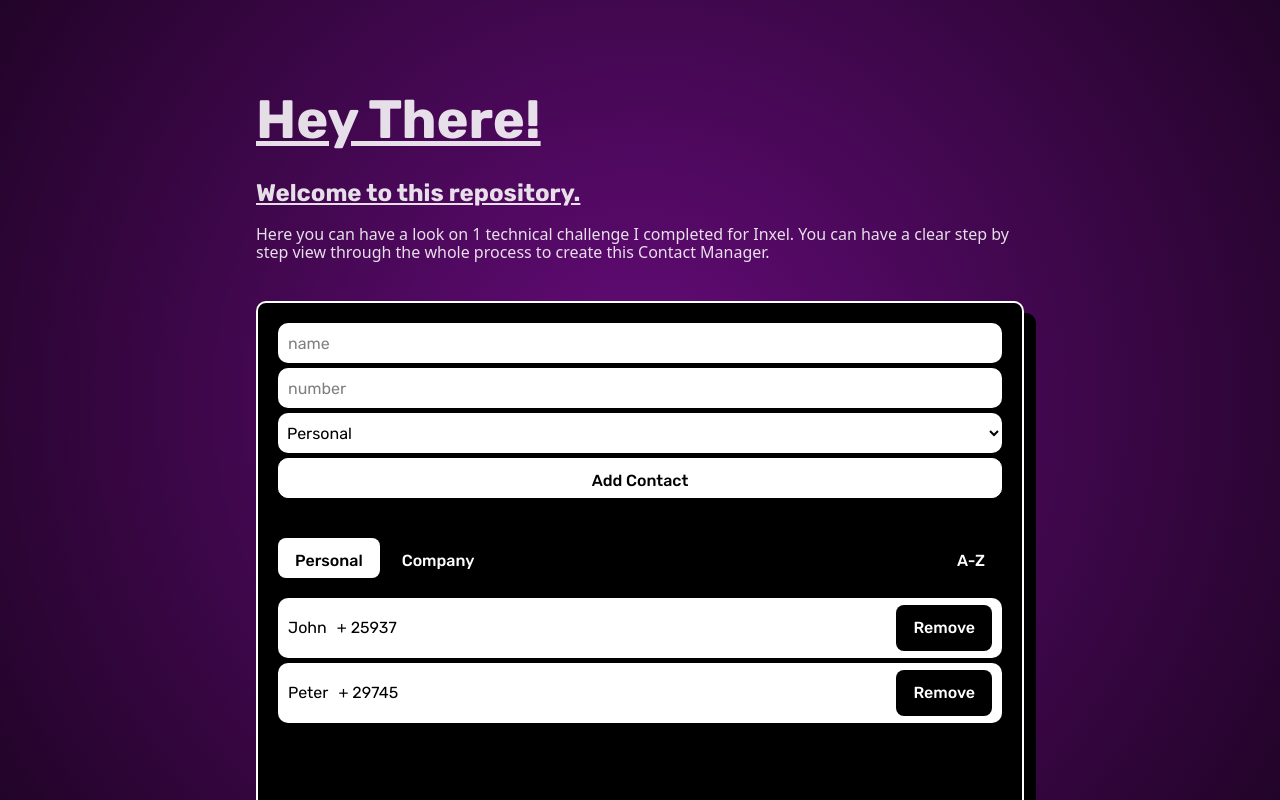
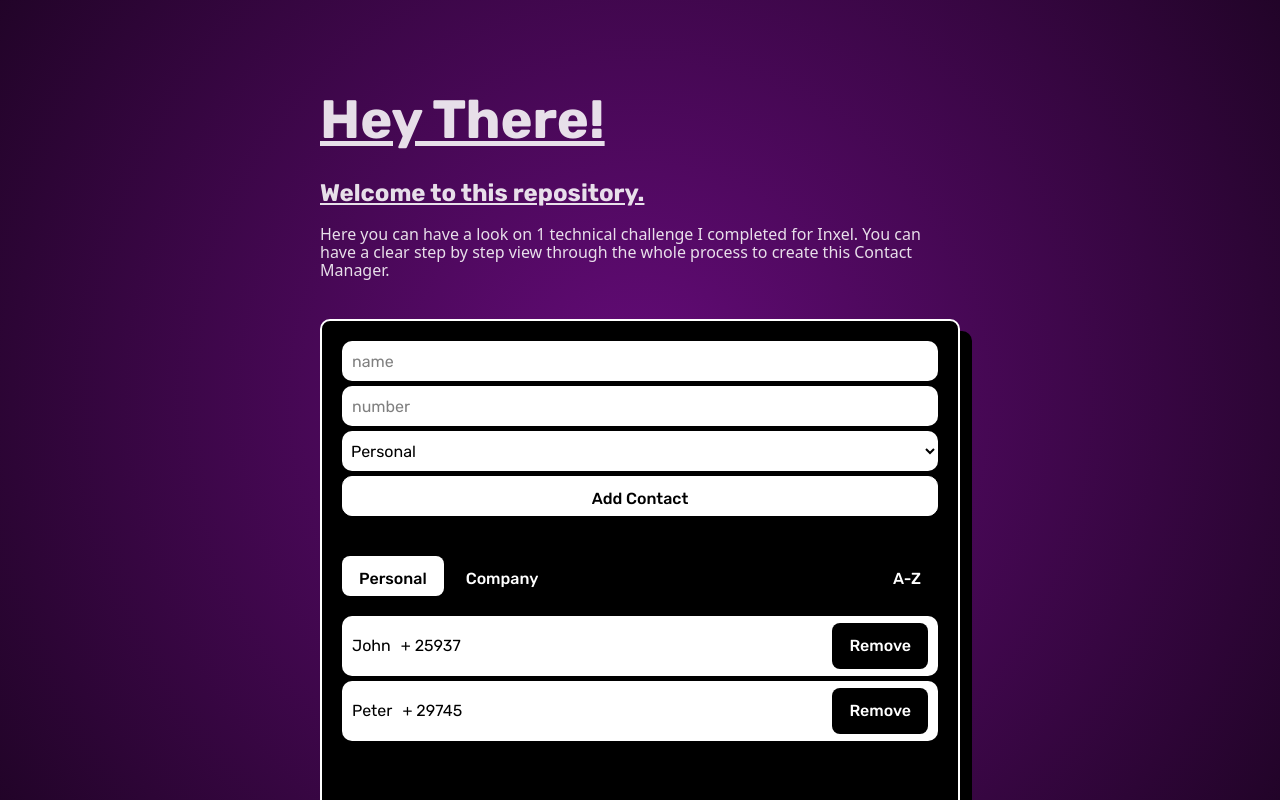
Before and after one commit to kinxori/inxel-test, a React (Vite) app: page / in a window 1280 px wide. Shown: the top 800 px of the page. Built offline with nearby package versions, Linux system fonts and the light colour scheme.

Commit message:
Component done - 27 July, 2023 - ready to share

```diff
--- a/src/App.jsx
+++ b/src/App.jsx
@@ -9,7 +9,7 @@ export default function App() {
   const [panel, setPanel] = useState("");
 
   return (
-    <article className="w-[80%] mx-auto mt-20 font-[Rubik] ts:w-[70%] ds:w-[60%] ">
+    <article className="w-[80%] mx-auto mt-20 font-[Rubik] ts:w-[70%] ds:w-[50%] ">
       <ScrollTopButton />
       <div className=" flex flex-col">
         <h1 className=" text-[54px] font-bold underline   ">Hey There!</h1>
```
